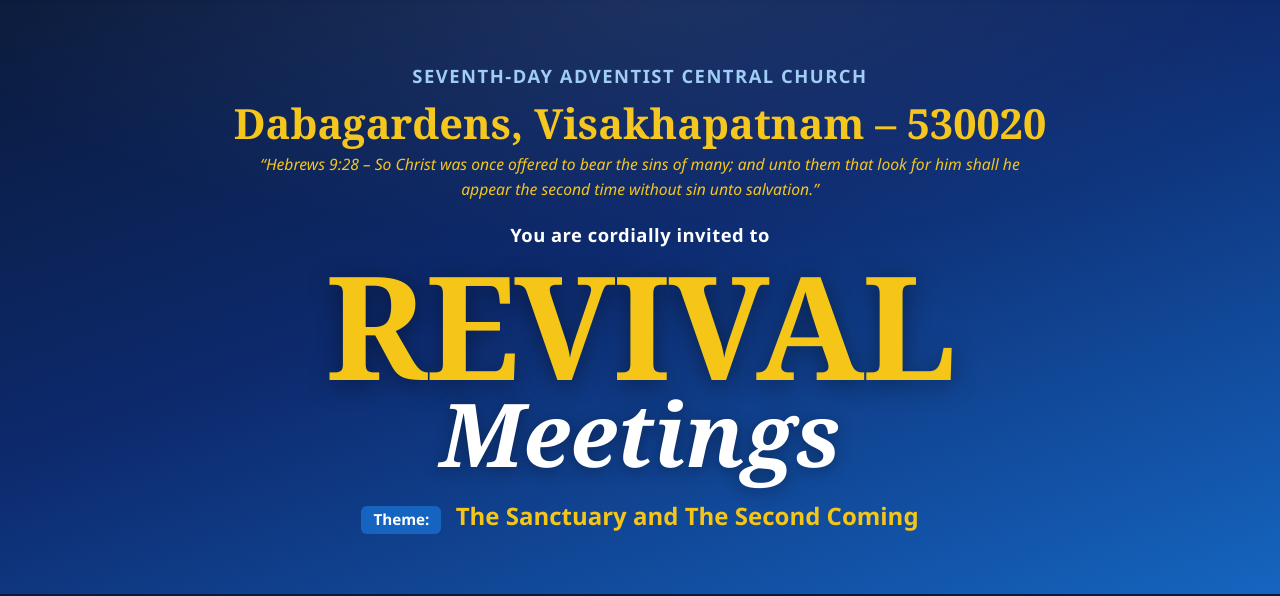
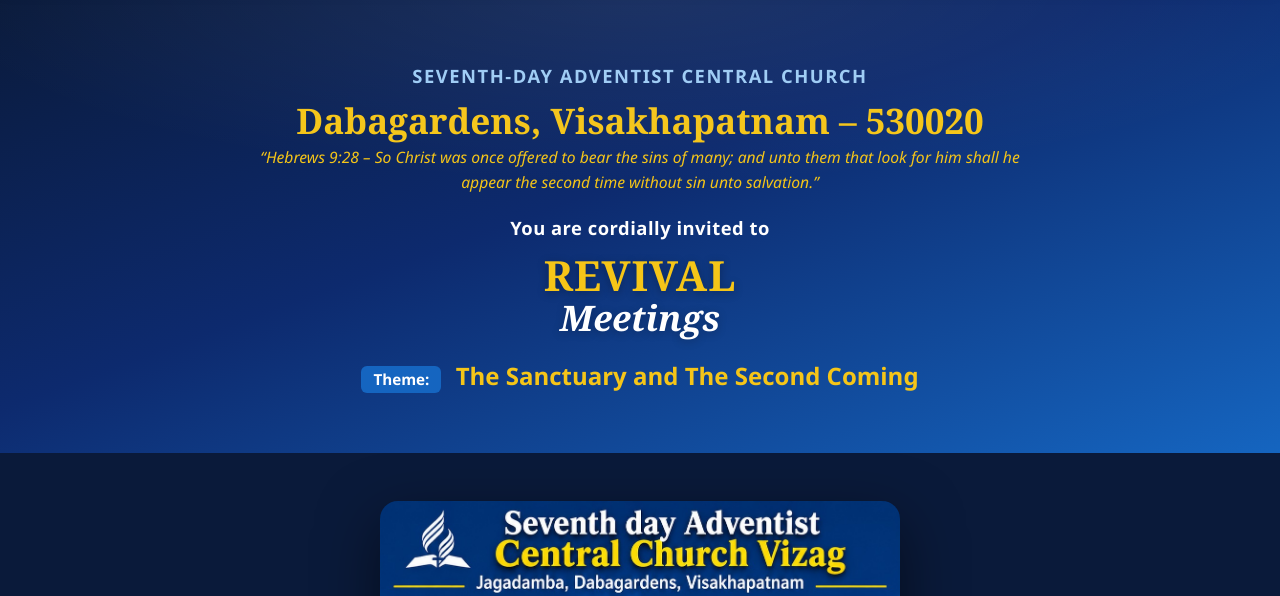
Before and after one commit to sdacentralchurchvsp-dotcom/sdacentralchurchvisakhapatnam, a plain HTML site: page revival.html in a window 1280 px wide. Shown: the part 135-731 px from the top of the page. Drawn offline with Linux system fonts and the light colour scheme.

Commit message:
Revival: reduce REVIVAL/Meetings font size to match address line

```diff
--- a/revival.html
+++ b/revival.html
@@ -46,7 +46,7 @@
     }
     .revival-hero .church-name {
       font-family: var(--serif, Georgia, serif);
-      font-size: clamp(1.6rem, 4vw, 2.6rem);
+      font-size: clamp(1.4rem, 3vw, 2.2rem);
       font-weight: 800;
       color: #fff;
       line-height: 1.15;
@@ -65,22 +65,22 @@
     .revival-title .word-revival {
       display: block;
       font-family: var(--serif, Georgia, serif);
-      font-size: clamp(4rem, 14vw, 9rem);
+      font-size: clamp(1.6rem, 4vw, 2.6rem);
       font-weight: 900;
       color: #f5c518;
-      line-height: 0.9;
-      text-shadow: 0 4px 24px rgba(0,0,0,0.4);
-      letter-spacing: -2px;
+      line-height: 1.1;
+      text-shadow: 0 2px 10px rgba(0,0,0,0.3);
+      letter-spacing: 1px;
     }
     .revival-title .word-meetings {
       display: block;
       font-family: var(--serif, Georgia, serif);
-      font-size: clamp(2.2rem, 8vw, 5.5rem);
+      font-size: clamp(1.4rem, 3.5vw, 2.2rem);
       font-weight: 700;
       font-style: italic;
       color: #fff;
-      line-height: 1;
-      text-shadow: 0 3px 16px rgba(0,0,0,0.35);
+      line-height: 1.1;
+      text-shadow: 0 2px 8px rgba(0,0,0,0.25);
     }
     .revival-tagline {
       margin-top: 28px;
```
